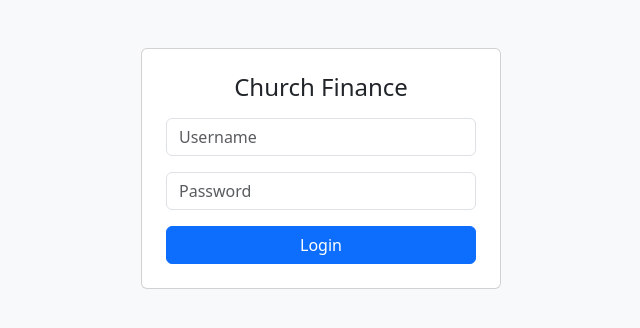
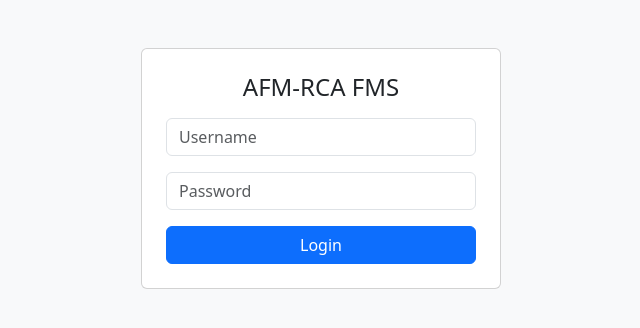
Before and after one commit to Nnzheni/church-finance-manager, a Flask app: page / in a window 1280 px wide. Shown: the top 328 px of the page, without its empty margins (319-959 px from the left). Run offline with Flask 3, Linux system fonts and the light colour scheme.

Commit message:
Update login.html

```diff
--- a/templates/login.html
+++ b/templates/login.html
@@ -19,7 +19,7 @@
       class="card p-4 mx-auto"
       style="max-width:360px;"
     >
-      <h4 class="mb-3 text-center">Church Finance</h4>
+      <h4 class="mb-3 text-center">AFM-RCA FMS</h4>
       {% with msgs = get_flashed_messages(with_categories=true) %}
         {% for category, message in msgs %}
           <div class="alert alert-{{ category }}">{{ message }}</div>
```
